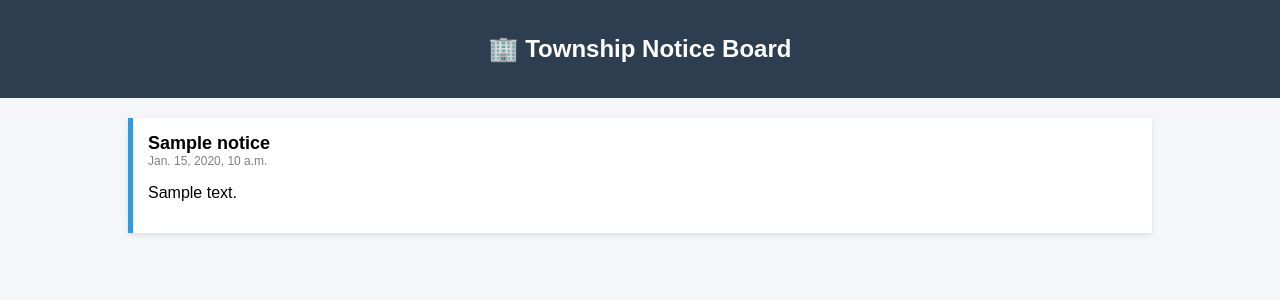
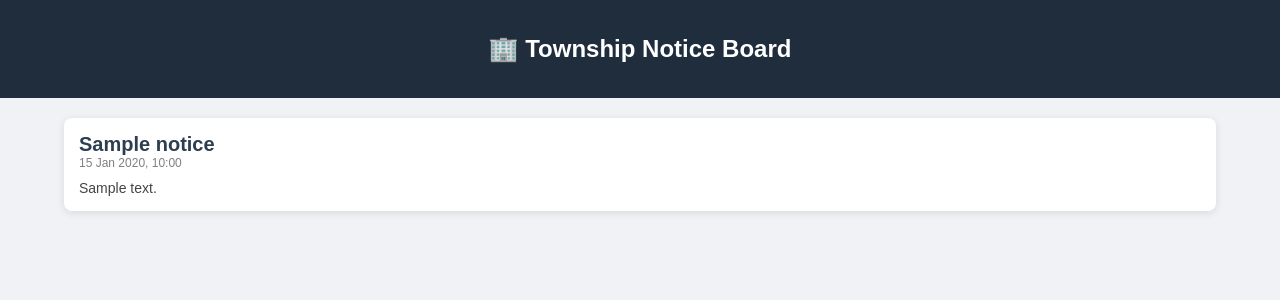
Before and after one commit to karthiksbkeyan/township, a Django app: page / in a window 1280 px wide. Shown: the top 300 px of the page. Run offline with Django 5.2, Linux system fonts and the light colour scheme; tables that the repository leaves empty hold one stand-in row (values such as "Sample post").

Commit message:
improve UI

```diff
--- a/notices/templates/notices/home.html
+++ b/notices/templates/notices/home.html
@@ -1,41 +1,66 @@
 <!DOCTYPE html>
 <html>
 <head>
-    <title>Township Notice Board</title>
+    <title>Township Portal</title>
+    <meta name="viewport" content="width=device-width, initial-scale=1.0">
+
     <style>
         body {
             font-family: Arial;
-            background-color: #f4f6f8;
+            background: #f0f2f5;
             margin: 0;
         }
+
         header {
-            background: #2c3e50;
+            background: #1f2d3d;
             color: white;
             padding: 15px;
             text-align: center;
         }
+
         .container {
-            width: 80%;
+            width: 90%;
             margin: auto;
             margin-top: 20px;
         }
+
         .notice {
             background: white;
             padding: 15px;
             margin-bottom: 15px;
-            border-left: 5px solid #3498db;
-            box-shadow: 0 2px 5px rgba(0,0,0,0.1);
+            border-radius: 8px;
+            box-shadow: 0 2px 8px rgba(0,0,0,0.1);
+            transition: 0.2s;
         }
+
+        .notice:hover {
+            transform: scale(1.01);
+        }
+
         .title {
-            font-size: 18px;
+            font-size: 20px;
             font-weight: bold;
+            color: #2c3e50;
         }
+
         .date {
             font-size: 12px;
+            color: gray;
+            margin-bottom: 10px;
+        }
+
+        .content {
+            font-size: 14px;
+            color: #444;
+        }
+
+        .empty {
+            text-align: center;
             color: gray;
         }
     </style>
 </head>
+
 <body>
 
 <header>
@@ -46,11 +71,11 @@
     {% for notice in notices %}
         <div class="notice">
             <div class="title">{{ notice.title }}</div>
-            <div class="date">{{ notice.created_at }}</div>
-            <p>{{ notice.content }}</p>
+            <div class="date">{{ notice.created_at|date:"d M Y, H:i" }}</div>
+            <div class="content">{{ notice.content }}</div>
         </div>
     {% empty %}
-        <p>No notices available</p>
+        <p class="empty">No notices available</p>
     {% endfor %}
 </div>
 
```
